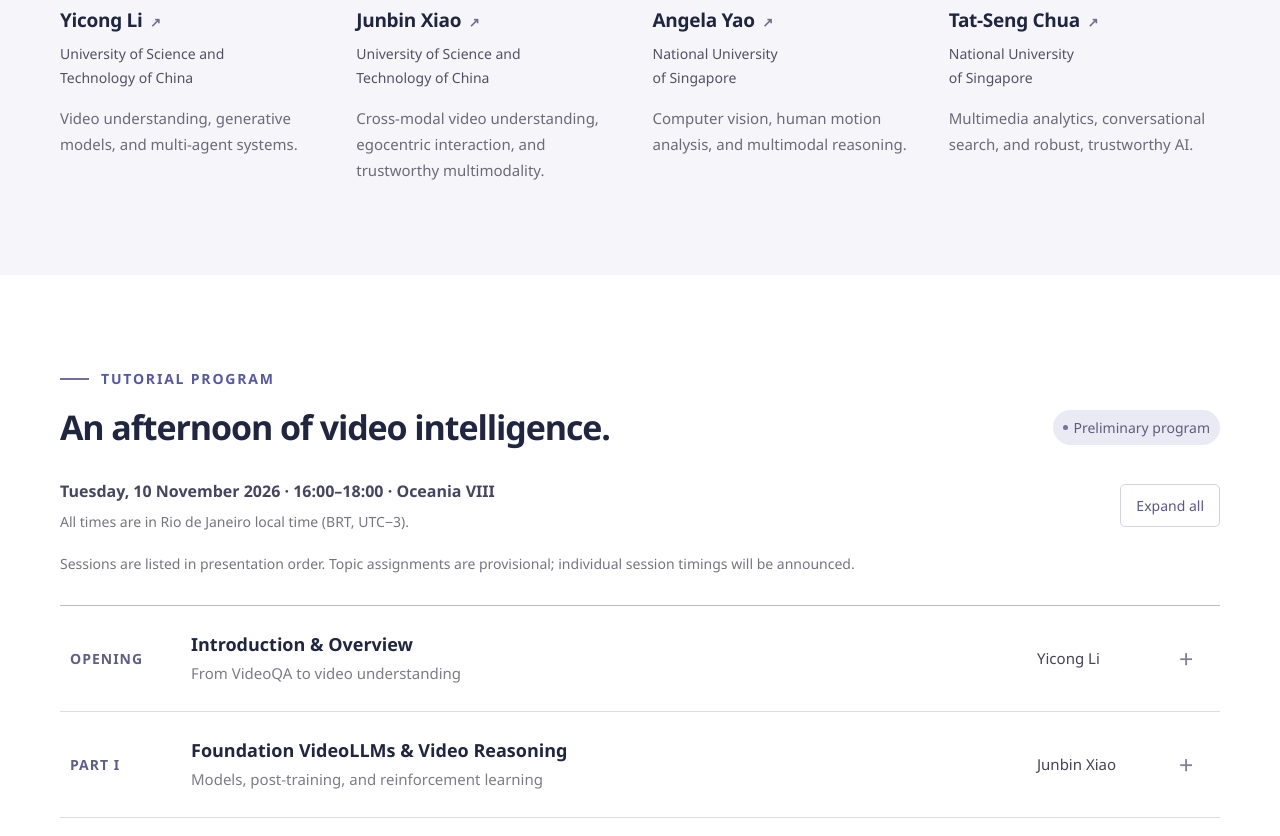
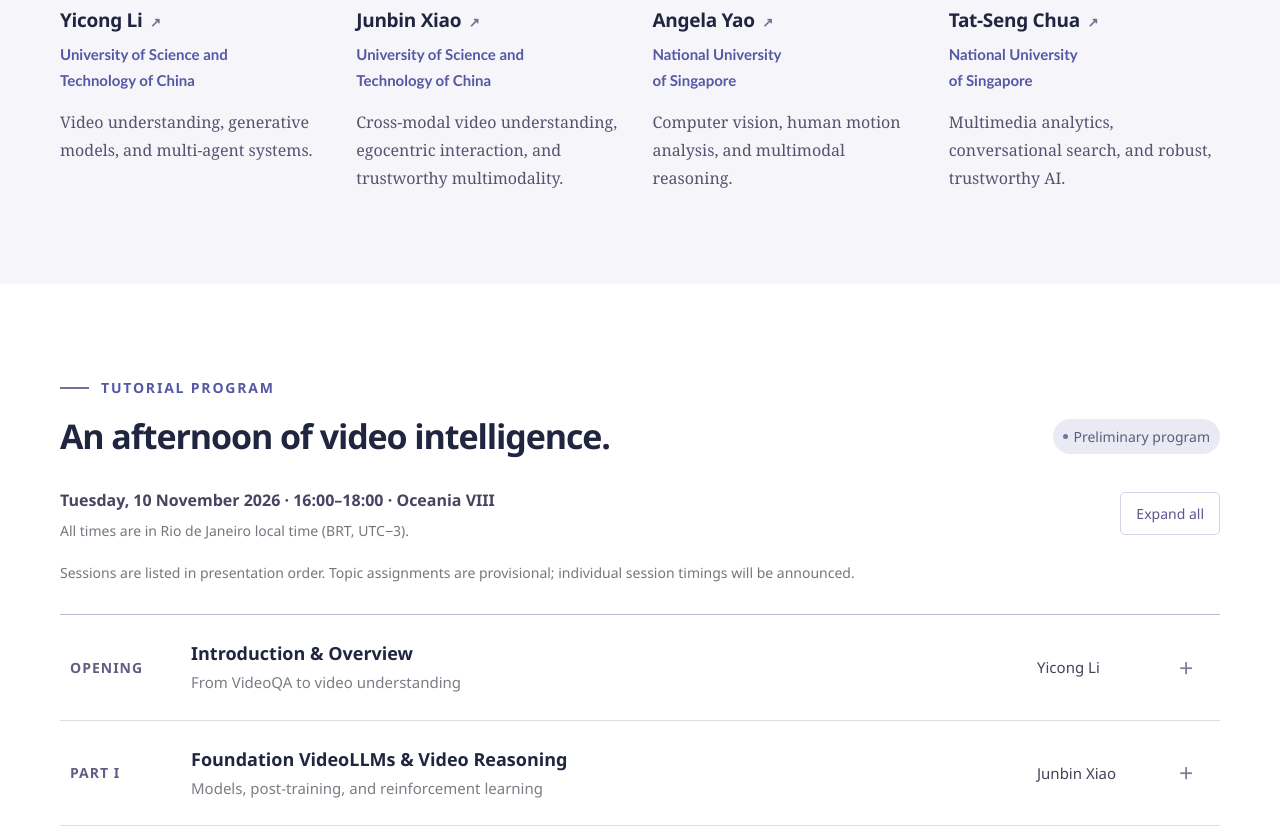
Before and after one commit to NoLimit112172/video-intelligence-acmmm2026, a plain HTML site: page index.html in a window 1280 px wide. Shown: the part 2336-3172 px from the top of the page. Drawn offline with Linux system fonts and the light colour scheme.

Commit message:
Refine presenter affiliation and research typography

```diff
--- a/styles.css
+++ b/styles.css
@@ -188,8 +188,15 @@
 .audience-label, .level-tag { font-size: 14px; }
 .audience-label { min-width: 130px; letter-spacing: 1.2px; }
 .audience p { font-size: 15px; }
-.affiliation { font-size: 14px; line-height: 1.7; }
-.speaker-bio { font-size: 15px; line-height: 1.75; }
+.affiliation {
+  font-family: "Trebuchet MS", Arial, sans-serif;
+  font-size: 15px; font-weight: 600; line-height: 1.7;
+  color: var(--accent);
+}
+.speaker-bio {
+  font-family: Georgia, "Times New Roman", serif;
+  font-size: 16px; line-height: 1.75; color: #56536e;
+}
 .status-tag { font-size: 14px; }
 .program-date { font-size: 16px; }
 .program-timezone, .program-note { font-size: 14px; }
@@ -243,6 +250,7 @@
   .speaker-grid { gap: 30px 16px; }
   .speaker h3 { font-size: 19px; }
   .affiliation { min-height: 0; margin-bottom: 12px; }
+  .affiliation br { display: none; }
   .agenda-main strong { font-size: 17px; }
   .agenda-item summary { grid-template-columns: 1fr 20px; gap: 7px 10px; }
   .agenda-description { padding-left: 4px; }
```
Also changed, not shown: index.html (+4 -4 lines).
